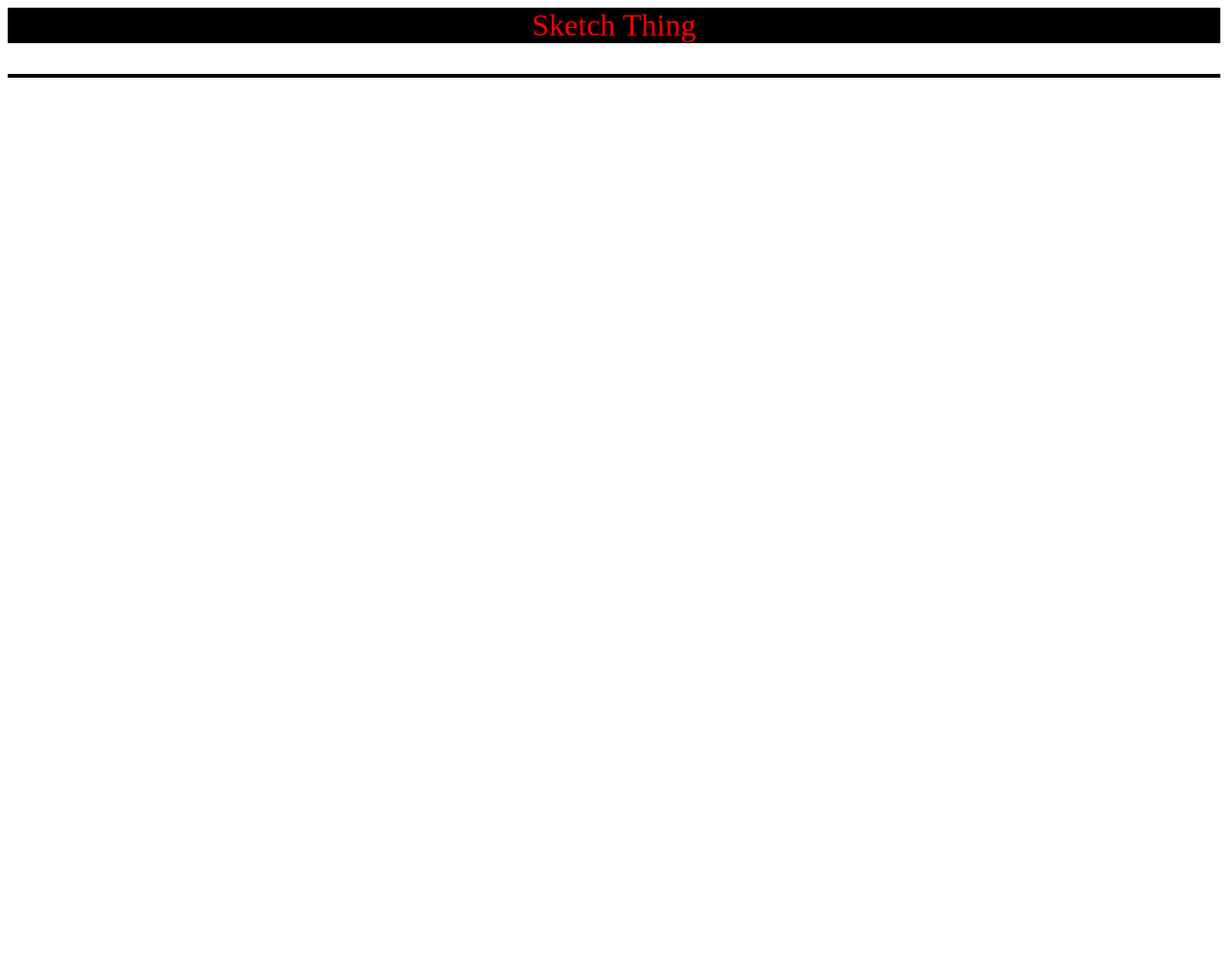
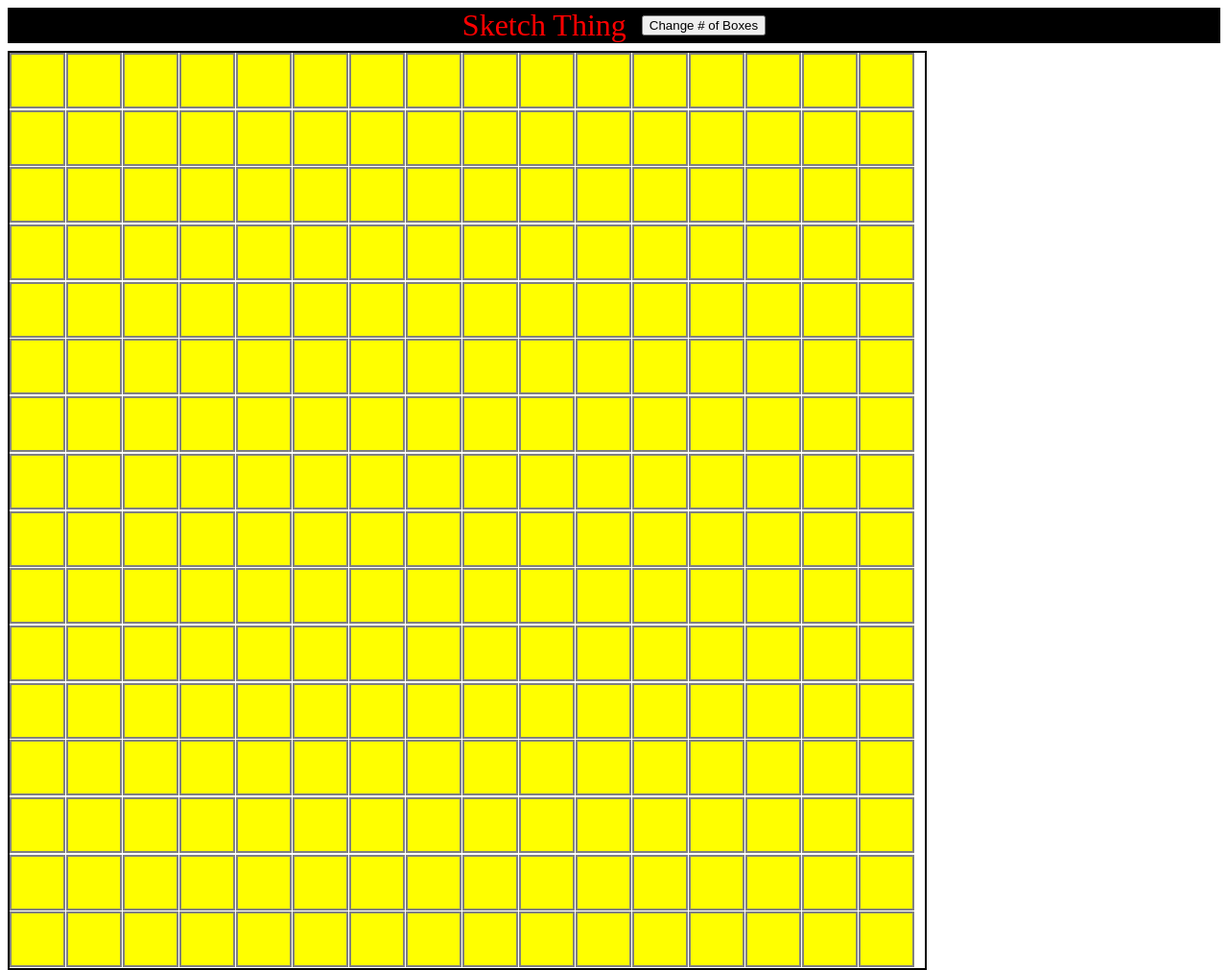
Before and after one commit to BoxbbBoxbBox/Sketch, a plain HTML site: page index.html in a window 1280 px wide. Shown: the whole page at 96% size. Before the commit the page ends 800 px from the top, so only its background shows below. Drawn offline with Linux system fonts and the light colour scheme.

Commit message:
Set up squares

```diff
--- a/index.html
+++ b/index.html
@@ -8,7 +8,9 @@
     <script src="scripts.js" defer></script>
 </head>
 <body>
-    <header>Sketch Thing</header>
+    <header><span>Sketch Thing</span>
+    <button class="size">Change # of Boxes</button>
+</header>
  <main>
     <div class="container"></div>
  </main>
--- a/scripts.js
+++ b/scripts.js
@@ -0,0 +1,20 @@
+const container = document.querySelector(".container");
+let userInput = 16;
+let userCalculated = userInput ** 2;
+
+function addDivs(userCalculated) {
+for (let i = 0; i < userCalculated; i++) {
+    const div = document.createElement("div");
+    container.append(div);
+    div.classList.add("square");
+    console.log(div);
+}
+}
+
+addDivs(userCalculated);
+
+const allSquares = document.querySelectorAll(".square");
+for (let i = 0; i < userCalculated; i++) {
+    allSquares[i].style.flexBasis = 960 / userCalculated * userInput - 2 + "px";
+    allSquares[i].style.height = 960 / userCalculated * userInput - 2 + "px";
+}
--- a/style.css
+++ b/style.css
@@ -7,14 +7,28 @@ html {
   }
 
   header {
+    display: flex;
+    justify-content: center;
+    align-items: center;
+    gap: 1rem;
     font-size: 2rem;
     text-align: center;
     color: red;
     background-color: black;
-    margin-bottom: 2rem;
+    margin-bottom: .5rem;
   }
 
   .container {
     display: flex;
+    flex-wrap: wrap;
+    gap: 1px;
     border: 2px solid black;
+    width: 958px;
+    height: 958px;
   }
+
+  .square {
+    flex-basis: 960px;
+    background-color: yellow;
+    border: 2px solid gray;
+  }
```
